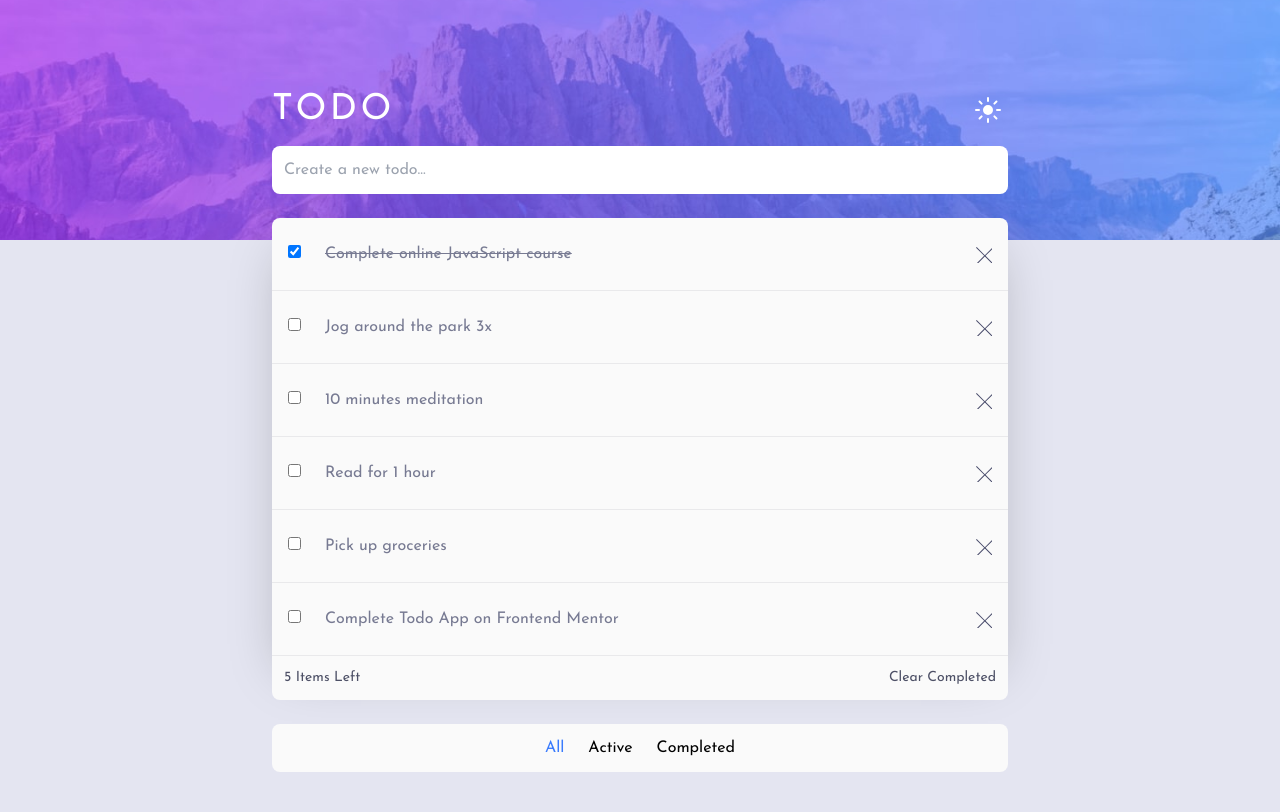
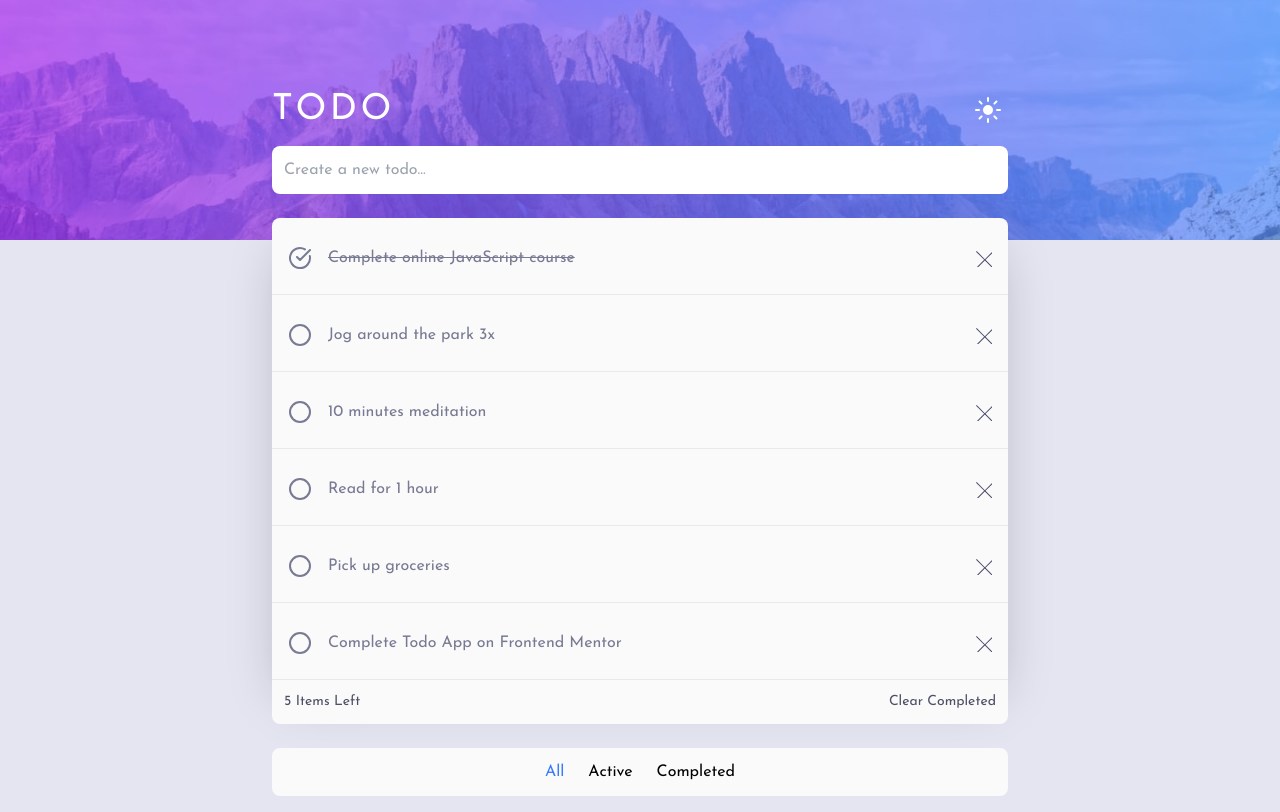
Before and after one commit to faroeq33/todoapp, a React (Vite) app: page / in a window 1280 px wide. Built offline with nearby package versions, Linux system fonts and the light colour scheme.

Commit message:
Update checkbox

```diff
--- a/src/components/Todo/TodoItem.tsx
+++ b/src/components/Todo/TodoItem.tsx
@@ -3,6 +3,7 @@ import { Reorder } from "framer-motion";
 import TodoListItemText from "./TodoListItemText";
 import { gap } from "../darkmode/colorStyles";
 import CrossIcon from "../icons/CrossIcon";
+import Checkbox from "../custom-ui/Checkbox";
 
 type TodoItemProps = {
   todo: Todo;
@@ -17,11 +18,14 @@ function TodoItem({ todo, toggleTodoCompleted, removeTodo }: TodoItemProps) {
       className={`flex items-baseline todo-row text-neutral-dark-dark-grayish-blue border-b  border-neutral-dark-very-dark-grayish-blue/10 rounded-t-lg  ${gap}   px-4 py-6`}
       key={todo.id}
     >
-      <input
-        type="checkbox"
-        defaultChecked={todo.completed}
-        onChange={() => toggleTodoCompleted(todo.id)}
+      <Checkbox
+        id={`todoitem-` + todo.id}
+        // label={"label-" + todo.id}
+        checked={todo.completed}
+        // defaultChecked={todo.completed}
+        onClick={() => toggleTodoCompleted(todo.id)}
       />
+
       <TodoListItemText todo={todo} />
       <div className="">
         <button onClick={() => removeTodo(todo.id)}>
--- /dev/null
+++ b/src/components/custom-ui/Checkbox.tsx
@@ -0,0 +1,30 @@
+import { AnimatePresence, motion } from "framer-motion";
+import { Circle, CircleCheckBig } from "lucide-react";
+
+export type CheckboxProps = {
+  disabled?: boolean;
+  checked?: boolean;
+  id: string;
+  onClick?: () => void;
+};
+
+// enters: { opacity: 0, scale: 0.5 },
+const Checkbox = ({ checked, ...props }: CheckboxProps) => (
+  <div className="w-4 h-4 mt-1 appearance-none peer shrink-0" {...props}>
+    <AnimatePresence>
+      {checked ? (
+        <motion.div
+          initial={{ opacity: 0 }}
+          animate={{ opacity: 1 }}
+          exit={{ opacity: 0 }}
+          children={<CircleCheckBig />}
+        />
+      ) : (
+        <Circle />
+      )}
+    </AnimatePresence>
+    {/* {checked ? <CircleCheckBig /> : <Circle />} */}
+  </div>
+);
+
+export default Checkbox;
```
